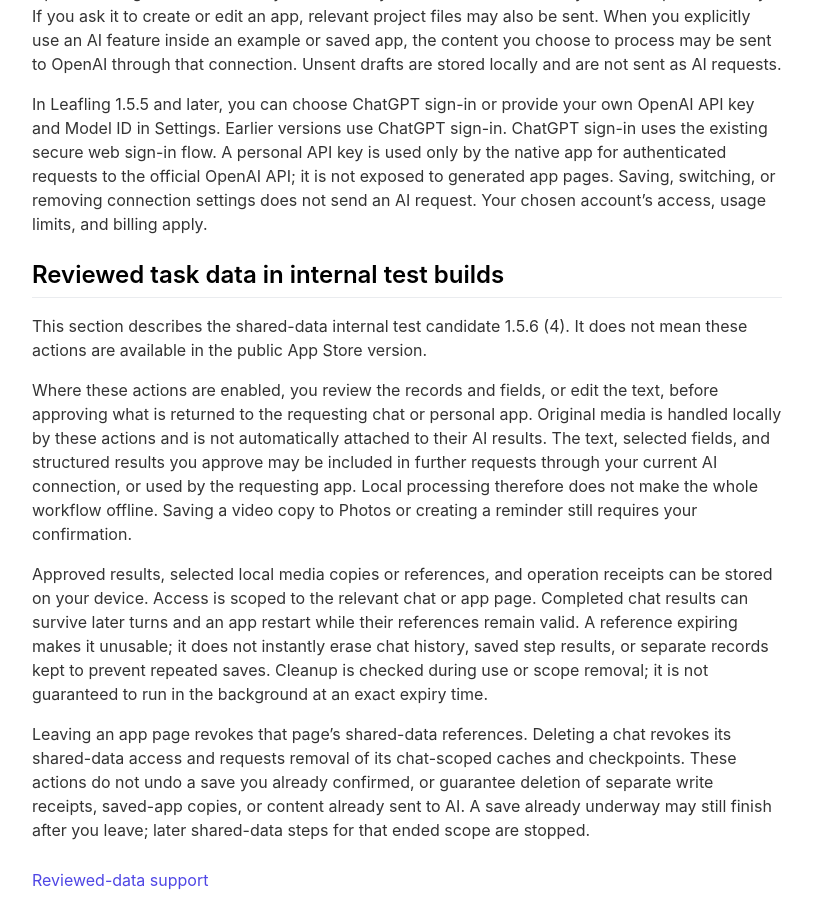
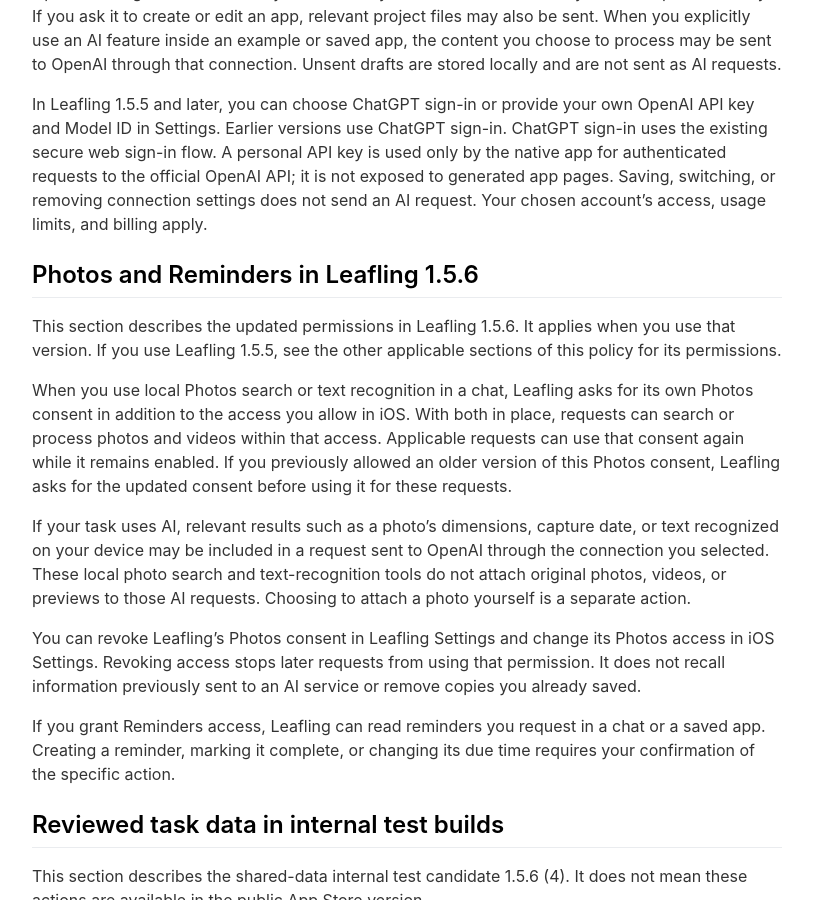
Before and after one commit to wisonlin/Leafling, a Jekyll site: the page built from _pages/privacypolicy.md, in a window 1280 px wide and 900 px high, scrolled down 644 px. Shown: the whole window, without its empty margins (233-1046 px from the left). Built offline with Jekyll 4.4.1, drawn with Linux system fonts in a browser that asks for light colours; nearby versions of some CDN libraries; some of the changed text lies outside the part shown.

Commit message:
Document versioned Photos and Reminders permissions

```diff
--- a/_pages/privacypolicy.md
+++ b/_pages/privacypolicy.md
@@ -22,6 +22,18 @@ ChatGPT OAuth tokens and user-provided OpenAI API keys are stored in the iOS Key
 When you send an AI message, Leafling sends your message and relevant conversation context to OpenAI through the connection you selected: your ChatGPT account or your own OpenAI API key. If you ask it to create or edit an app, relevant project files may also be sent. When you explicitly use an AI feature inside an example or saved app, the content you choose to process may be sent to OpenAI through that connection. Unsent drafts are stored locally and are not sent as AI requests.
 
 In Leafling 1.5.5 and later, you can choose ChatGPT sign-in or provide your own OpenAI API key and Model ID in Settings. Earlier versions use ChatGPT sign-in. ChatGPT sign-in uses the existing secure web sign-in flow. A personal API key is used only by the native app for authenticated requests to the official OpenAI API; it is not exposed to generated app pages. Saving, switching, or removing connection settings does not send an AI request. Your chosen account’s access, usage limits, and billing apply.
+
+<h2 id="photos-and-reminders-156">Photos and Reminders in Leafling 1.5.6</h2>
+
+This section describes the updated permissions in Leafling 1.5.6. It applies when you use that version. If you use Leafling 1.5.5, see the other applicable sections of this policy for its permissions.
+
+When you use local Photos search or text recognition in a chat, Leafling asks for its own Photos consent in addition to the access you allow in iOS. With both in place, requests can search or process photos and videos within that access. Applicable requests can use that consent again while it remains enabled. If you previously allowed an older version of this Photos consent, Leafling asks for the updated consent before using it for these requests.
+
+If your task uses AI, relevant results such as a photo’s dimensions, capture date, or text recognized on your device may be included in a request sent to OpenAI through the connection you selected. These local photo search and text-recognition tools do not attach original photos, videos, or previews to those AI requests. Choosing to attach a photo yourself is a separate action.
+
+You can revoke Leafling’s Photos consent in Leafling Settings and change its Photos access in iOS Settings. Revoking access stops later requests from using that permission. It does not recall information previously sent to an AI service or remove copies you already saved.
+
+If you grant Reminders access, Leafling can read reminders you request in a chat or a saved app. Creating a reminder, marking it complete, or changing its due time requires your confirmation of the specific action.
 
 <h2 id="reviewed-task-data">Reviewed task data in internal test builds</h2>
 
```
Also changed, not shown: other parts of _pages/privacypolicy.md (+1 -1 lines).
